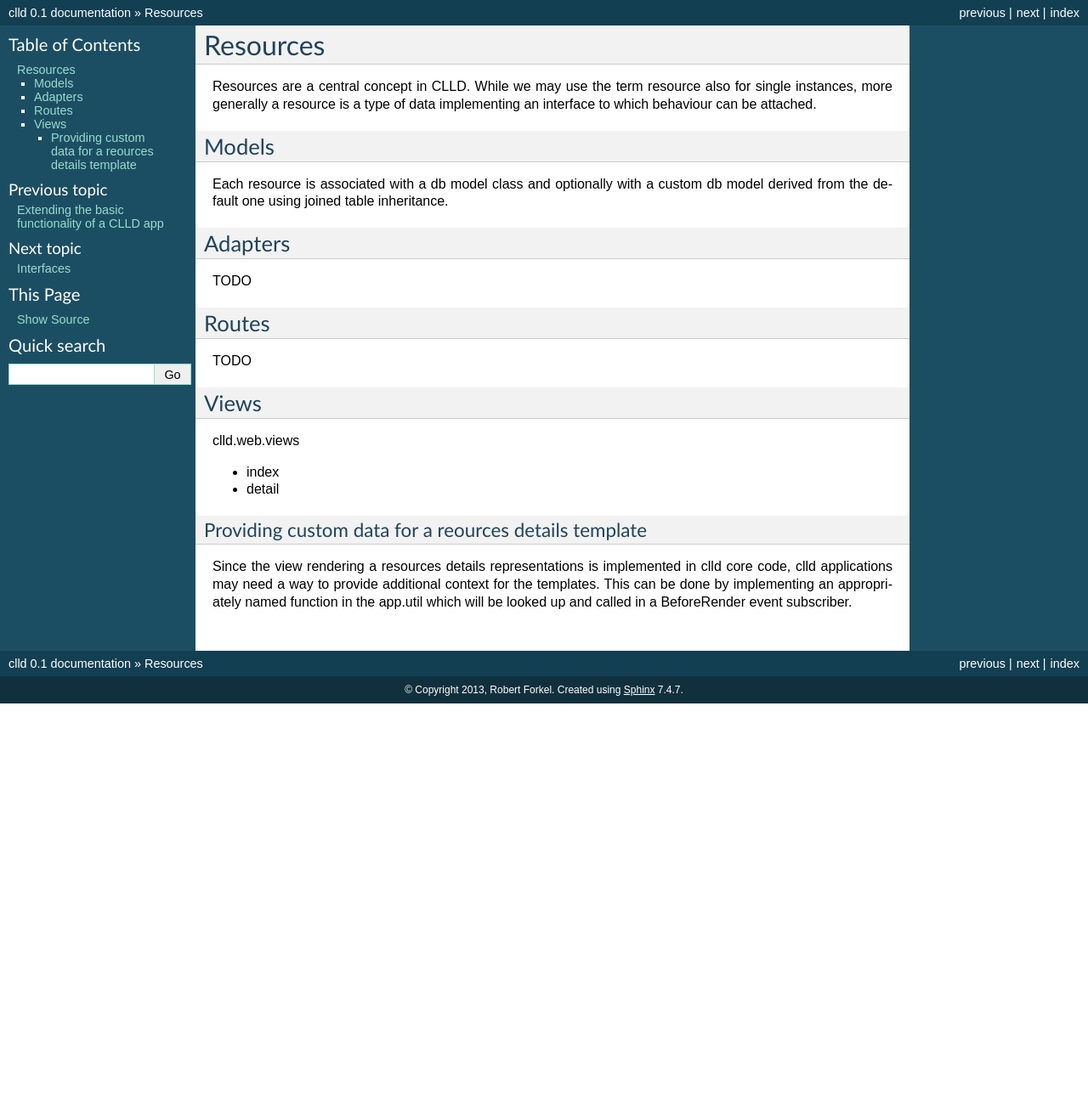
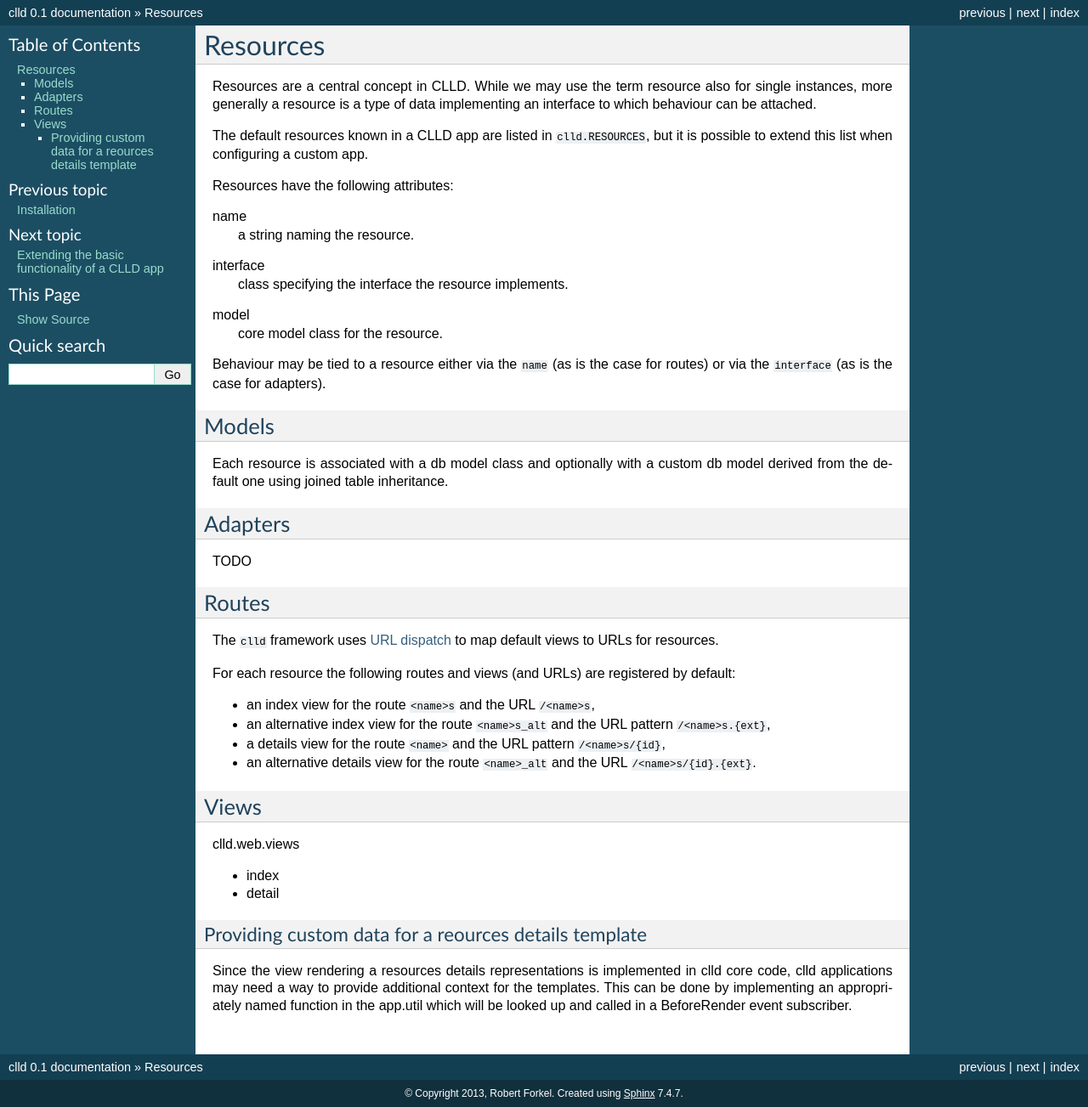
Before and after one commit to clld/clld, a Sphinx documentation site: the page built from docs/resources.rst, in a window 1280 px wide. Shown: the whole page at 85% size. Built offline with Sphinx 7.4.7, drawn with Linux system fonts in a browser that asks for light colours; before the commit the page ends 900 px from its top, so only the background shows below that.

Commit message:
work on documentation

```diff
--- a/docs/index.rst
+++ b/docs/index.rst
@@ -74,8 +74,8 @@ Contents:
     :maxdepth: 2
 
     tutorial
+    resources
     extending
-    resources
     interfaces
     db
     web
--- a/docs/resources.rst
+++ b/docs/resources.rst
@@ -1,4 +1,5 @@
 
+.. _sec-resource:
 Resources
 =========
 
@@ -6,7 +7,25 @@ Resources are a central concept in CLLD. While we may use the term resource
 also for single instances, more generally a resource is a type of data implementing
 an interface to which behaviour can be attached.
 
+The default resources known in a CLLD app are listed in ``clld.RESOURCES``, but it is
+possible to extend this list when configuring a custom app.
 
+Resources have the following attributes:
+
+name
+    a string naming the resource.
+
+interface
+    class specifying the interface the resource implements.
+
+model
+    core model class for the resource.
+
+Behaviour may be tied to a resource either via the ``name`` (as is the case for routes) or
+via the ``interface`` (as is the case for adapters).
+
+
+.. _sec-resource-models:
 Models
 ------
 
@@ -14,18 +33,30 @@ Each resource is associated with a db model class and optionally with a custom
 db model derived from the default one using joined table inheritance.
 
 
+.. _sec-resource-adapters:
 Adapters
 --------
 
 TODO
 
 
+.. _sec-resource-routes:
 Routes
 ------
 
-TODO
+The ``clld`` framework uses
+`URL dispatch <http://docs.pylonsproject.org/projects/pyramid/en/latest/narr/urldispatch.html>`_
+to map default views to URLs for resources.
+
+For each resource the following routes and views (and URLs) are registered by default:
+
+- an index view for the route ``<name>s`` and the URL ``/<name>s``,
+- an alternative index view for the route ``<name>s_alt`` and the URL pattern ``/<name>s.{ext}``,
+- a details view for the route ``<name>`` and the URL pattern ``/<name>s/{id}``,
+- an alternative details view for the route ``<name>_alt`` and the URL ``/<name>s/{id}.{ext}``.
 
 
+.. _sec-resource-views:
 Views
 -----
 
```
Also changed, not shown: docs/extending.rst (+28 -3 lines), docs/tutorial.rst (+41 -4 lines).
